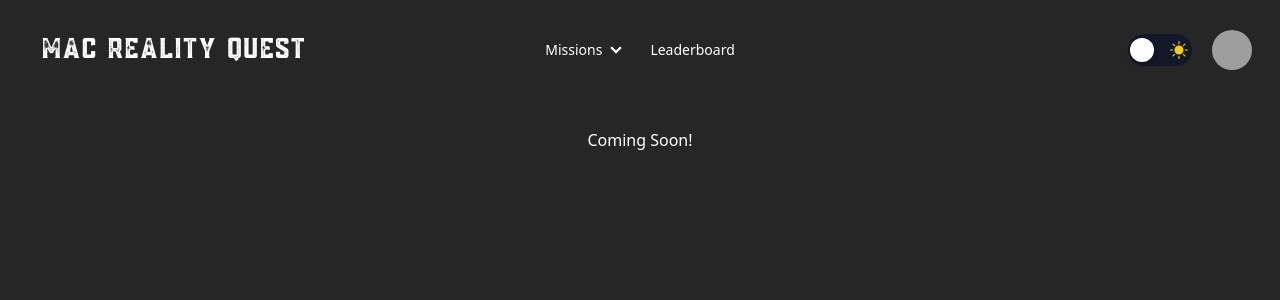
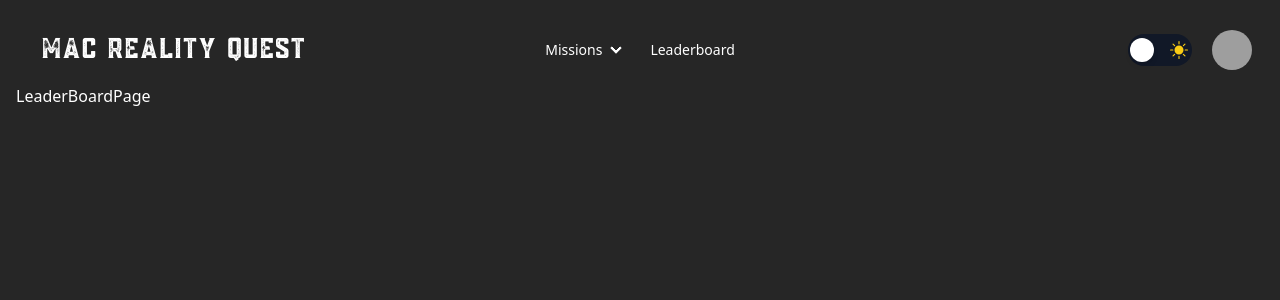
Before and after one commit to ahmed-naeem99/rq-muslimfest, a Next.js app: page /leaderboard in a window 1280 px wide. Shown: the top 300 px of the page. Built offline with nearby package versions, Linux system fonts and the light colour scheme; no server answers; grey boxes are pictures that could not be loaded.

Commit message:
Revert "V1.3: Mission 1 Video (leaderboard and profile hidden)"
This reverts commit 91df4891734bf7f2064f91263bf643529d5f17af.

```diff
--- a/src/app/components/LoginForm.tsx
+++ b/src/app/components/LoginForm.tsx
@@ -46,7 +46,7 @@ export default function LoginForm() {
           password: "",
           general: "",
         });
-        router.push("/");
+        router.push("/profile");
         router.refresh();
       } else {
         switch (response.error) {
--- a/src/app/components/NavBar.tsx
+++ b/src/app/components/NavBar.tsx
@@ -157,14 +157,14 @@ const NavBar = async () => {
                 </Link>
               </li>
             )}
-            {/* {!!session && ( */}
-            {/* <li>
+            {!!session && (
+              <li>
                 <Link className="text-white  justify-between" href="/profile">
                   Profile
                   {/* <span className="badge">New</span> */}
-            {/* </Link> */}
-            {/* </li> */}
-            {/* )} */}
+                </Link>
+              </li>
+            )}
             {!!session && (
               <li className="text-white">
                 <Logout />
--- a/src/app/leaderboard/page.tsx
+++ b/src/app/leaderboard/page.tsx
@@ -1,11 +1,7 @@
 import React from "react";
 
 const LeaderBoardPage = () => {
-  return (
-    <div className="flex flex-col text-center mt-11 dark:text-white">
-      Coming Soon!
-    </div>
-  );
+  return <div className="dark:text-white">LeaderBoardPage</div>;
 };
 
 export default LeaderBoardPage;
--- a/src/app/mission1/page.tsx
+++ b/src/app/mission1/page.tsx
@@ -158,6 +158,7 @@ const Mission1Page = () => {
           </button>
           {showHint2 && (
             <p className="text-white w-full">
+              {" "}
               The posters symbolize events from the Seerah; put them in order.
             </p>
           )}
```
